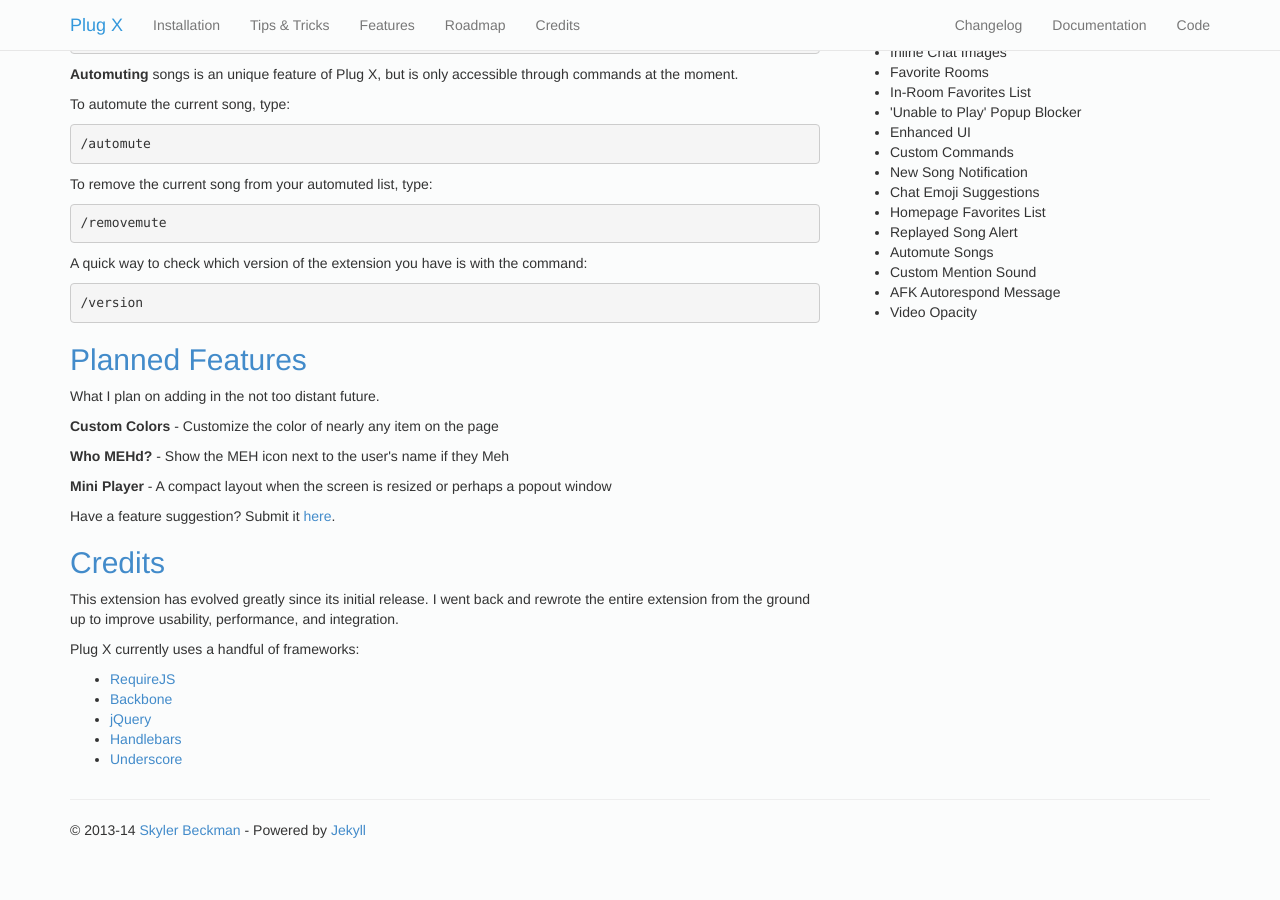
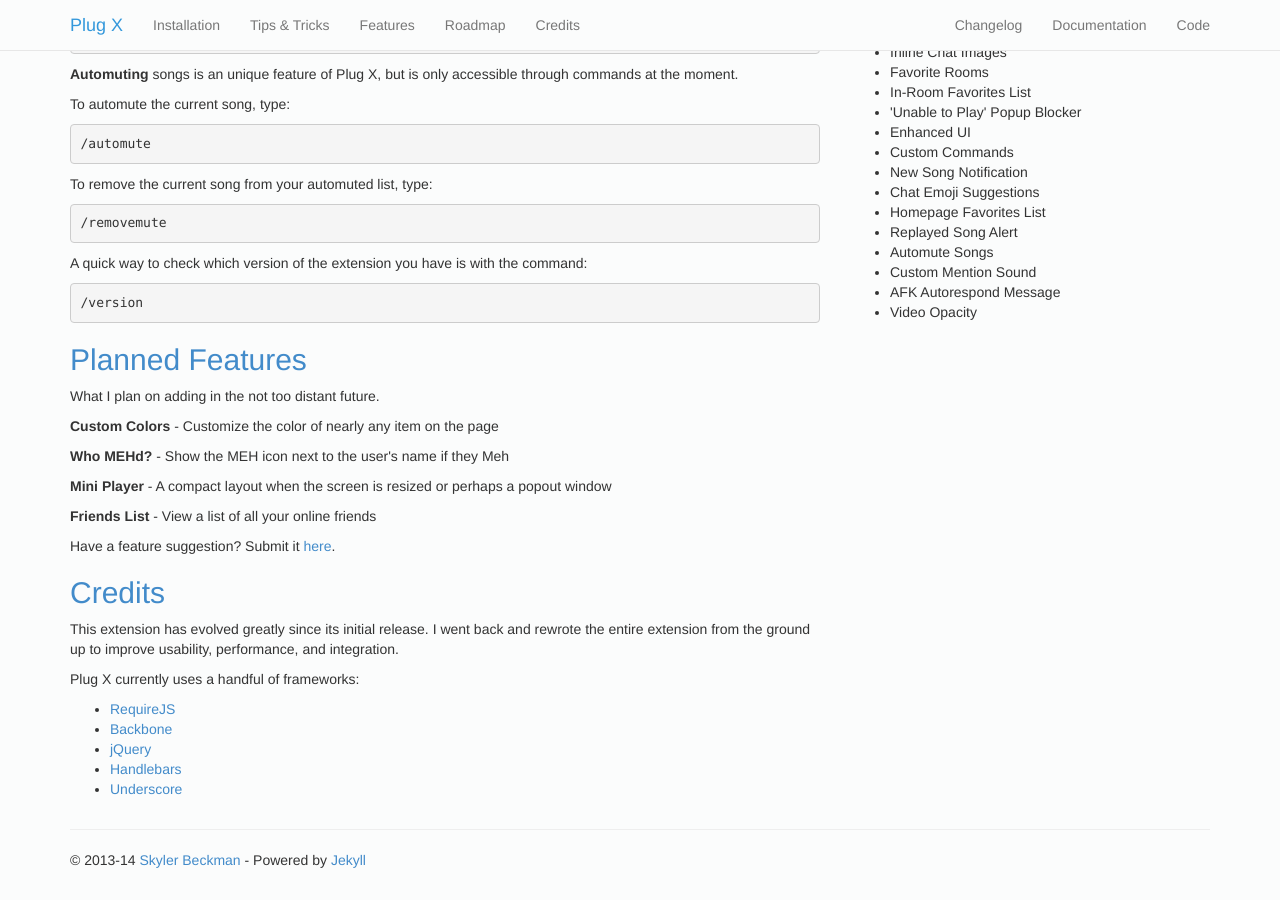
Before and after one commit to skylerb/Plug-X, a Jekyll site: the page built from index.html, in a window 1280 px wide and 900 px high, scrolled down 575 px. Built offline with Jekyll 4.4.1, drawn with Linux system fonts in a browser that asks for light colours; nearby versions of some CDN libraries; Markdown is read by kramdown in place of the engine named in the settings; before the commit the page ends 1445 px from its top, so only the background shows below that.

Commit message:
Brainstorm some ideas

```diff
--- a/index.html
+++ b/index.html
@@ -22,6 +22,7 @@
 	  <p><b>Custom Colors</b> - Customize the color of nearly any item on the page</p>
 	  <p><b>Who MEHd?</b> - Show the MEH icon next to the user's name if they Meh</p>
 	  <p><b>Mini Player</b> - A compact layout when the screen is resized or perhaps a popout window</p>
+	  <p><b>Friends List</b> - View a list of all your online friends</p>
 	  <p>Have a feature suggestion? Submit it <a href="https://chrome.google.com/webstore/support/effeahbhlcfhmgljedehdfjpkgmachjg#feature" target="_blank">here</a>.</p>
 	  <h2><a id="credits">Credits</a></h2>
 	  <p>This extension has evolved greatly since its initial release. I went back and rewrote the entire extension from the ground up to improve usability, performance, and integration.</p>
```
